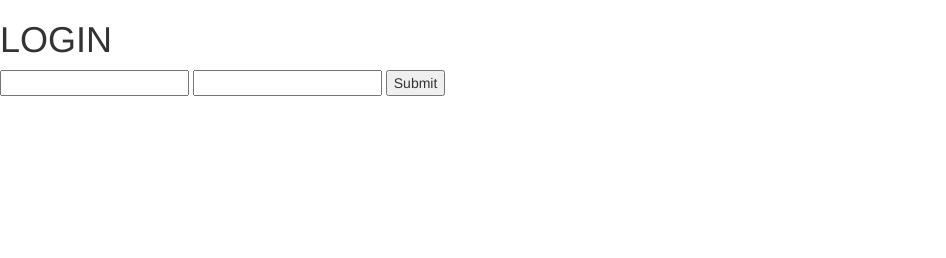
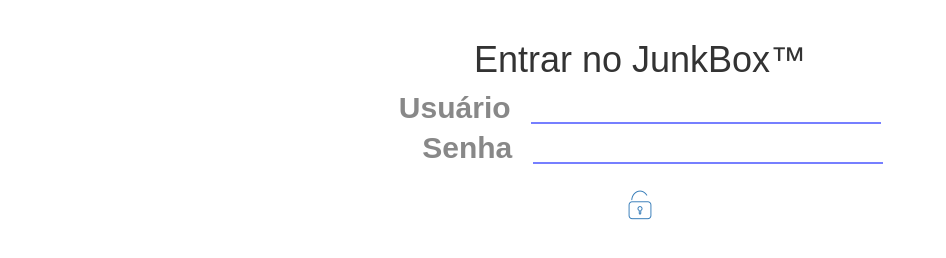
Before and after one commit to jeffersonmourak/junkbox, a website: page core/pages/login.html in a window 1280 px wide. Shown: the whole page, without its empty margins (0-946 px from the left). Drawn offline with nearby package versions, Linux system fonts and the light colour scheme; a web font is replaced by a local one.

Commit message:
login page

```diff
--- a/core/pages/login.html
+++ b/core/pages/login.html
@@ -4,18 +4,28 @@
 <head>
     <meta charset="UTF-8">
     <title>The JunkBox</title>
-    <link href='https://fonts.googleapis.com/css?family=Cabin:700,400|Sorts+Mill+Goudy' rel='stylesheet' type='text/css'>
-    <link rel="stylesheet" href="/static/css/present.css">
     <link rel="stylesheet" href="//maxcdn.bootstrapcdn.com/bootstrap/3.3.5/css/bootstrap.min.css">
+    <link rel="stylesheet" href="/static/css/font.css">
+    <link rel="stylesheet" href="/static/css/admin.css">
 </head>
 
 <body>
-    <h1>LOGIN</h1>
-    <form method="post">
-        <input type="text" name="username">
-        <input type="password" name="password">
-        <input type="submit">
-    </form>
+    <section class="content center col-md-8 col-md-offset-2">
+        <form id="starter" method="post">
+            <h1>Entrar no JunkBox™</h1>
+            <label class="input">
+                <span>Usuário &nbsp;</span>
+                <input type="text" name="username">
+            </label>
+            <br>
+            <label class="input">
+                <span>&nbsp;&nbsp; Senha &nbsp;</span>
+                <input type="password" name="password">
+            </label>
+            <br>
+            <h1><a href="#" class="submit" onclick="document.getElementById('starter').submit();"> <i class="ton-li-lock-2"></i> </a></h1>
+        </form>
+    </section>
 </body>
 
 </html>
```
